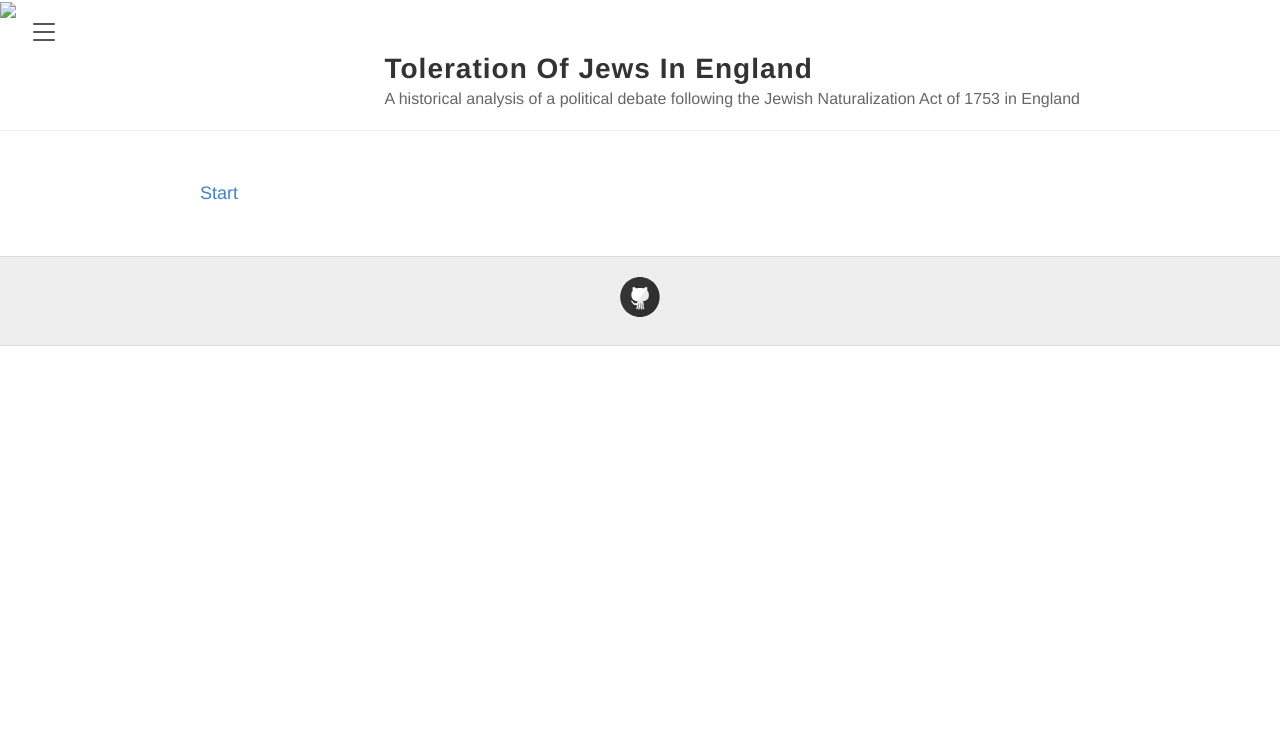
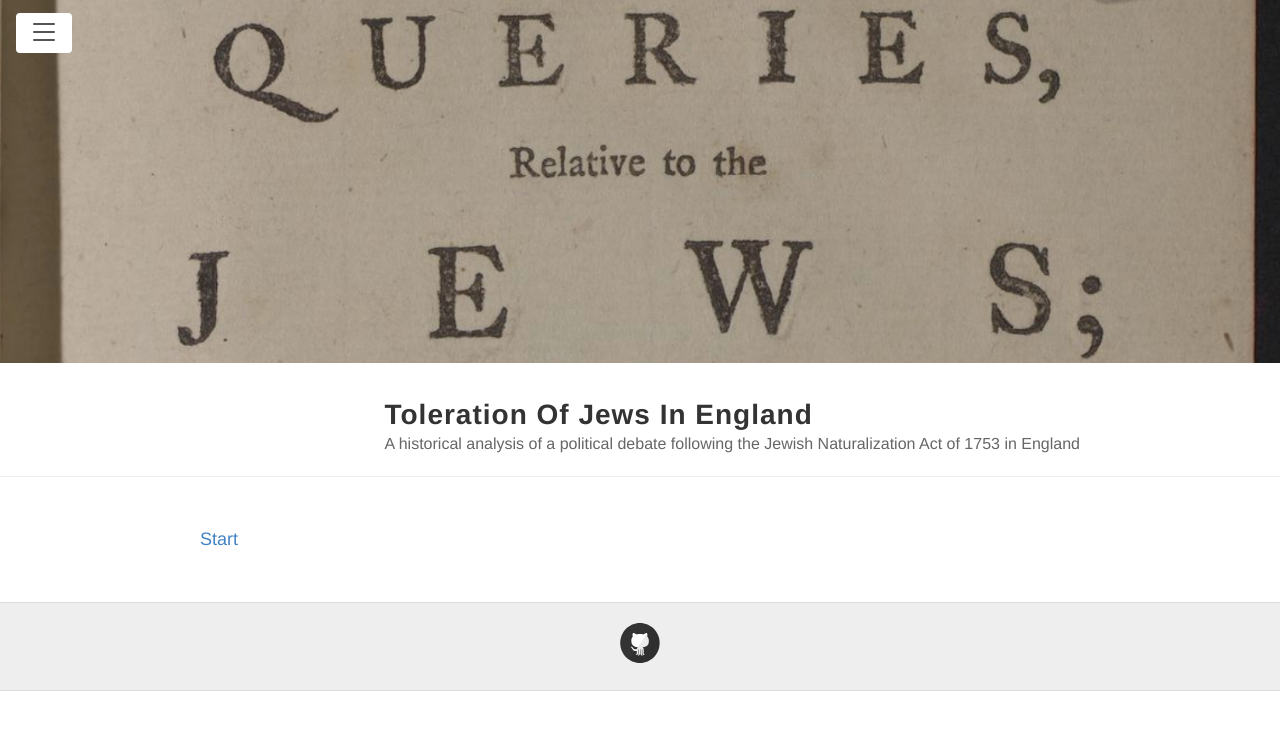
Before and after one commit to HUM-331-Princeton/themes-in-japanese-games, a Jekyll site: the page built from index.md, in a window 1280 px wide. Shown: the top 730 px of the page. Built offline with Jekyll 4.4.1, drawn with Linux system fonts in a browser that asks for light colours.

Commit message:
Banner fix v2

```diff
--- a/_config.yml
+++ b/_config.yml
@@ -10,7 +10,7 @@ description: A historical analysis of a political debate following the Jewish Na
 
 # URL of an image you'd like to appear in your header.
 # It should be long and rectangular to feature as a banner image.
-banner: "{{ site.baseurl }}/Banner.png"
+banner: "https://hum-331-princeton.github.io/toleration-of-jews-in-england/Banner.png"
 #
 # Flags below are optional
 #
```
